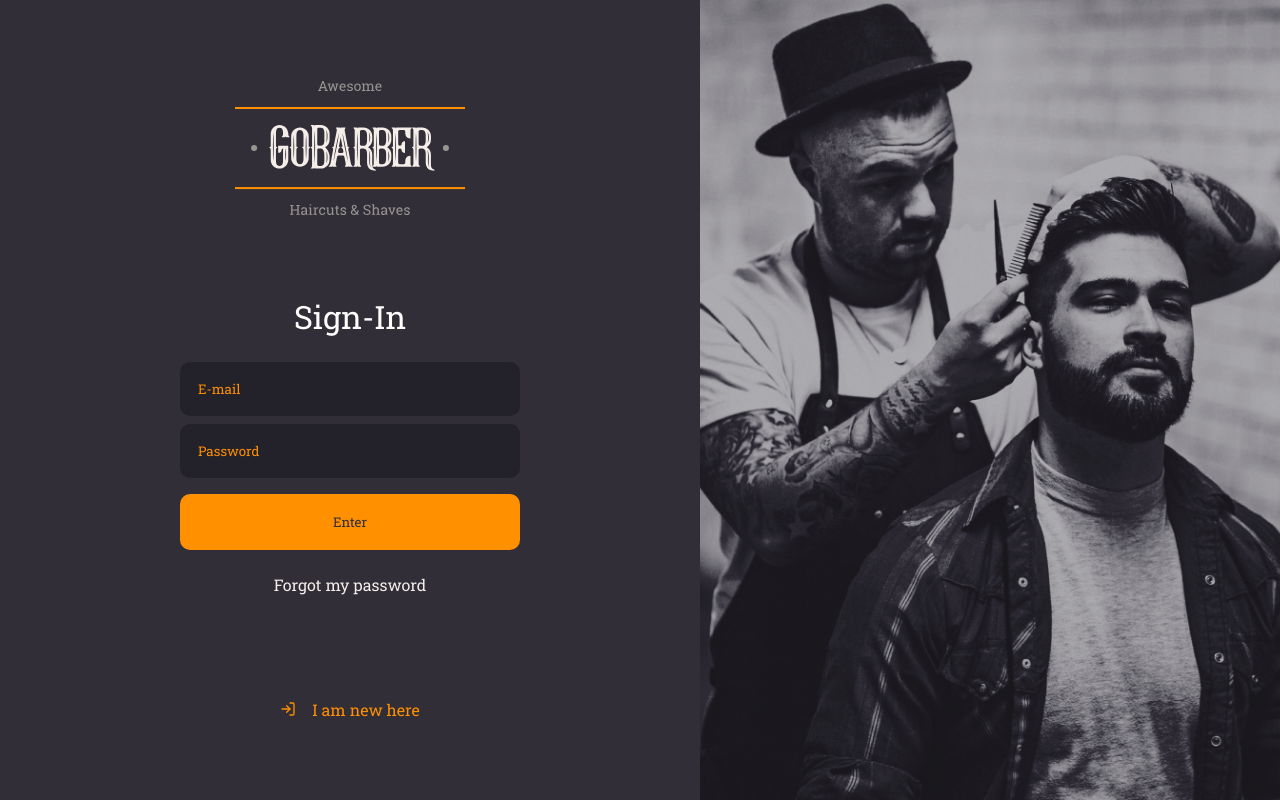
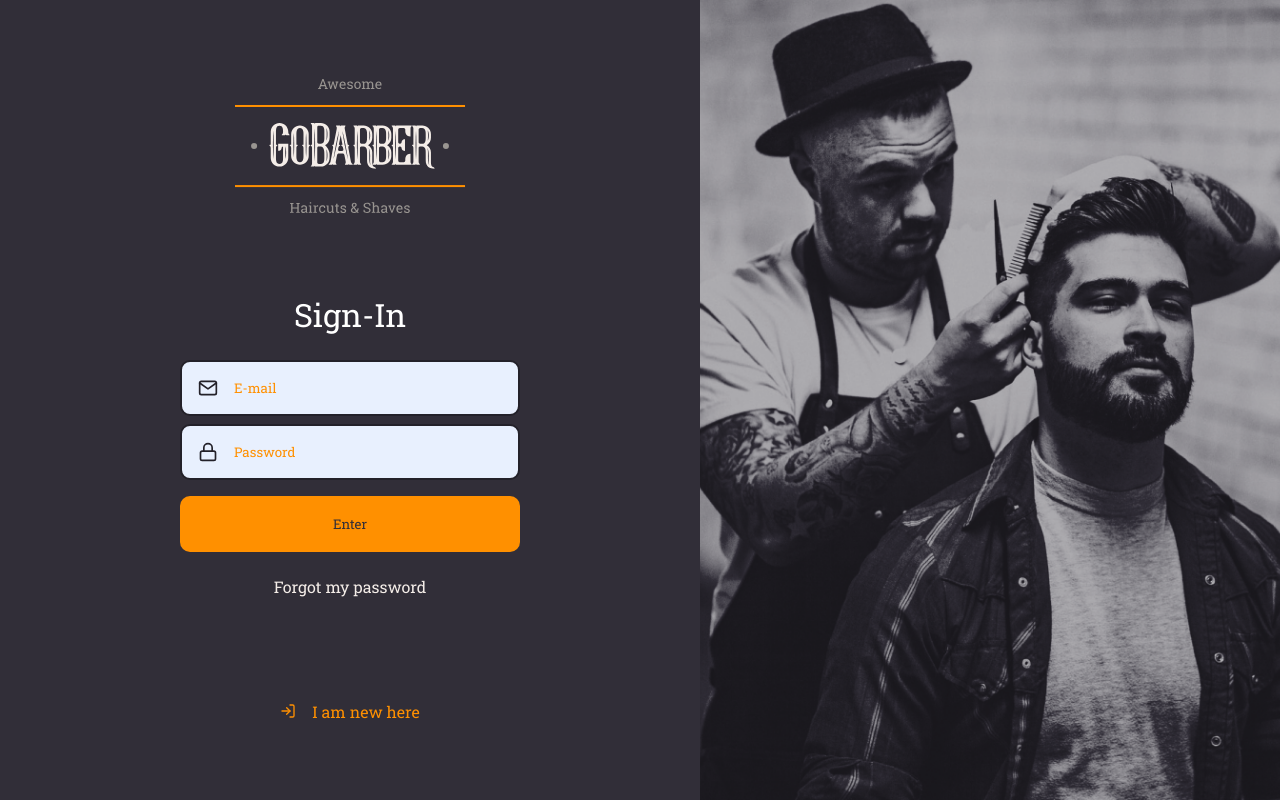
Before and after one commit to fabiano-palharini/gobarber-web, a React (Create React App) app: page / in a window 1280 px wide. Built offline with nearby package versions, Linux system fonts and the light colour scheme.

Commit message:
creating input and button as components

```diff
--- /dev/null
+++ b/src/components/Button/index.tsx
@@ -0,0 +1,12 @@
+import React, { ButtonHTMLAttributes } from 'react';
+import { Container } from './styles';
+
+type ButtonProps = ButtonHTMLAttributes<HTMLButtonElement>;
+
+const Button: React.FC<ButtonProps> = ({ children, ...rest }) => (
+  <Container type="button" {...rest}>
+    {children}
+  </Container>
+);
+
+export default Button;
--- /dev/null
+++ b/src/components/Button/styles.ts
@@ -0,0 +1,19 @@
+import styled from 'styled-components';
+import { shade } from 'polished';
+
+export const Container = styled.button`
+  background: #ff9000;
+  height: 56px;
+  border-radius: 10px;
+  border: 0;
+  padding: 0 16px;
+  color: #312e38;
+  width: 100%;
+  font-weight: 500;
+  margin-top: 16px;
+  transition: background-color 0.2s;
+
+  &:hover {
+    background: ${shade(0.2, '#ff9000')};
+  }
+`;
--- /dev/null
+++ b/src/components/Input/index.tsx
@@ -0,0 +1,17 @@
+import React, { InputHTMLAttributes } from 'react';
+import { IconBaseProps } from 'react-icons';
+import { Container } from './styles';
+
+interface InputProps extends InputHTMLAttributes<HTMLInputElement> {
+  name: string;
+  icon?: React.ComponentType<IconBaseProps>;
+}
+
+const Input: React.FC<InputProps> = ({ icon: Icon, ...rest }) => (
+  <Container>
+    {Icon && <Icon size={20} />}
+    <input {...rest} />
+  </Container>
+);
+
+export default Input;
--- /dev/null
+++ b/src/components/Input/styles.ts
@@ -0,0 +1,31 @@
+import styled from 'styled-components';
+
+export const Container = styled.div`
+  background: #e8f0fe;
+  border-radius: 10px;
+  border: 2px solid #232129;
+  padding: 16px;
+  width: 100%;
+  color: #232129;
+
+  display: flex;
+  align-items: center;
+
+  & + div {
+    margin-top: 8px;
+  }
+
+  input {
+    flex: 1;
+    background: transparent;
+    border: 0;
+
+    &::placeholder {
+      color: #ff9000;
+    }
+  }
+
+  svg {
+    margin-right: 16px;
+  }
+`;
--- a/src/pages/SignIn/index.tsx
+++ b/src/pages/SignIn/index.tsx
@@ -1,7 +1,10 @@
 import React from 'react';
-import { FiLogIn } from 'react-icons/fi';
+import { FiLogIn, FiMail, FiLock } from 'react-icons/fi';
 import logoImg from '../../assets/logo.svg';
 import { Container, Content, Background } from './styles';
+
+import Input from '../../components/Input';
+import Button from '../../components/Button';
 
 const SignIn: React.FC = () => (
   <Container>
@@ -9,15 +12,19 @@
       <img src={logoImg} alt="GoBarber" />
       <form>
         <h1>Sign-In</h1>
-        <input placeholder="E-mail" />
-        <input type="password" placeholder="Password" />
-        <button type="submit">Enter</button>
+        <Input name="email" icon={FiMail} placeholder="E-mail" />
+        <Input
+          name="password"
+          icon={FiLock}
+          type="password"
+          placeholder="Password"
+        />
+        <Button type="submit">Enter</Button>
         <a href="/forgot">Forgot my password</a>
       </form>
       <a href="/">
-        <FiLogIn />
-I am new here
-</a>
+        <FiLogIn />I am new here
+      </a>
     </Content>
     <Background />
   </Container>
--- a/src/pages/SignIn/styles.ts
+++ b/src/pages/SignIn/styles.ts
@@ -23,23 +23,6 @@
 
     h1 {
       margin-bottom: 24px;
-    }
-
-    input {
-      background: #232129;
-      border-radius: 10px;
-      border: 2px solid #232129;
-      padding: 16px;
-      width: 100%;
-      color: #f4ede8;
-
-      &::placeholder {
-        color: #ff9000;
-      }
-
-      & + input {
-        margin-top: 8px;
-      }
     }
 
     button {
```
Also changed, not shown: .eslintrc.json.
